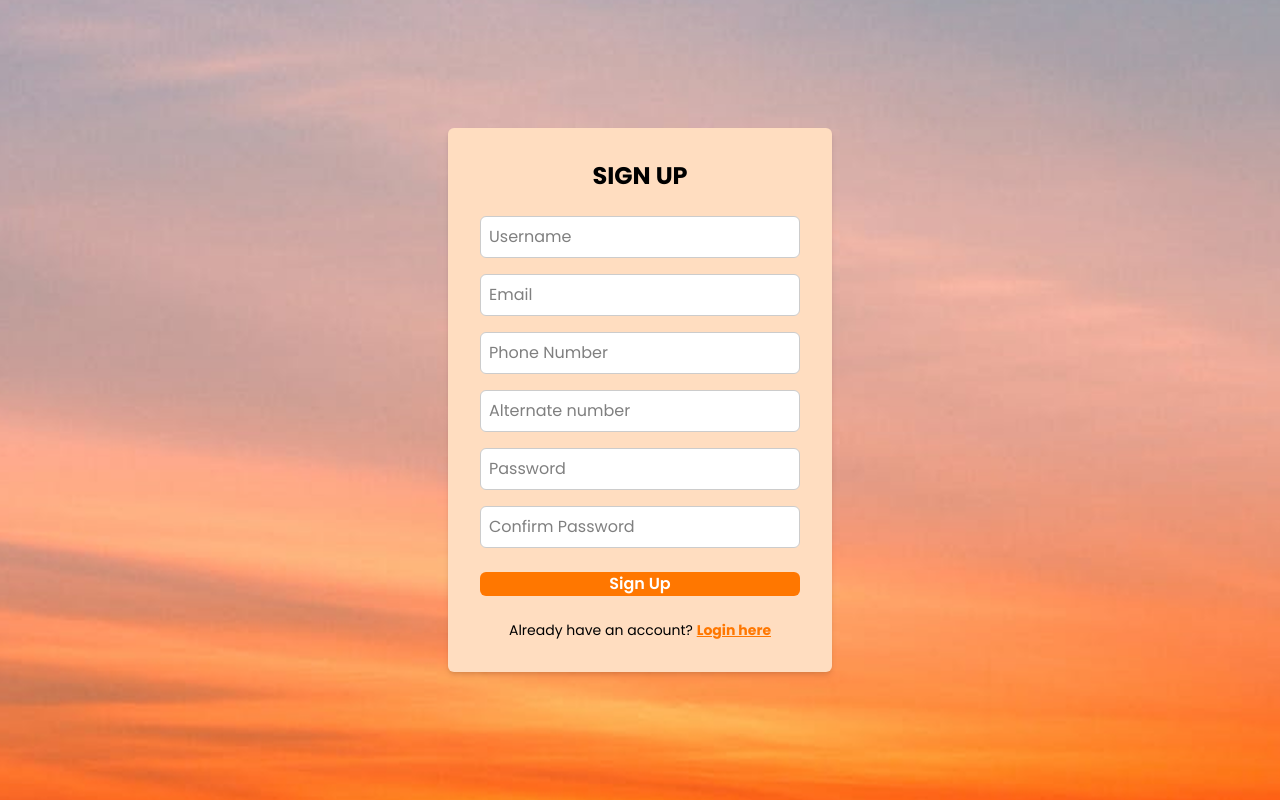
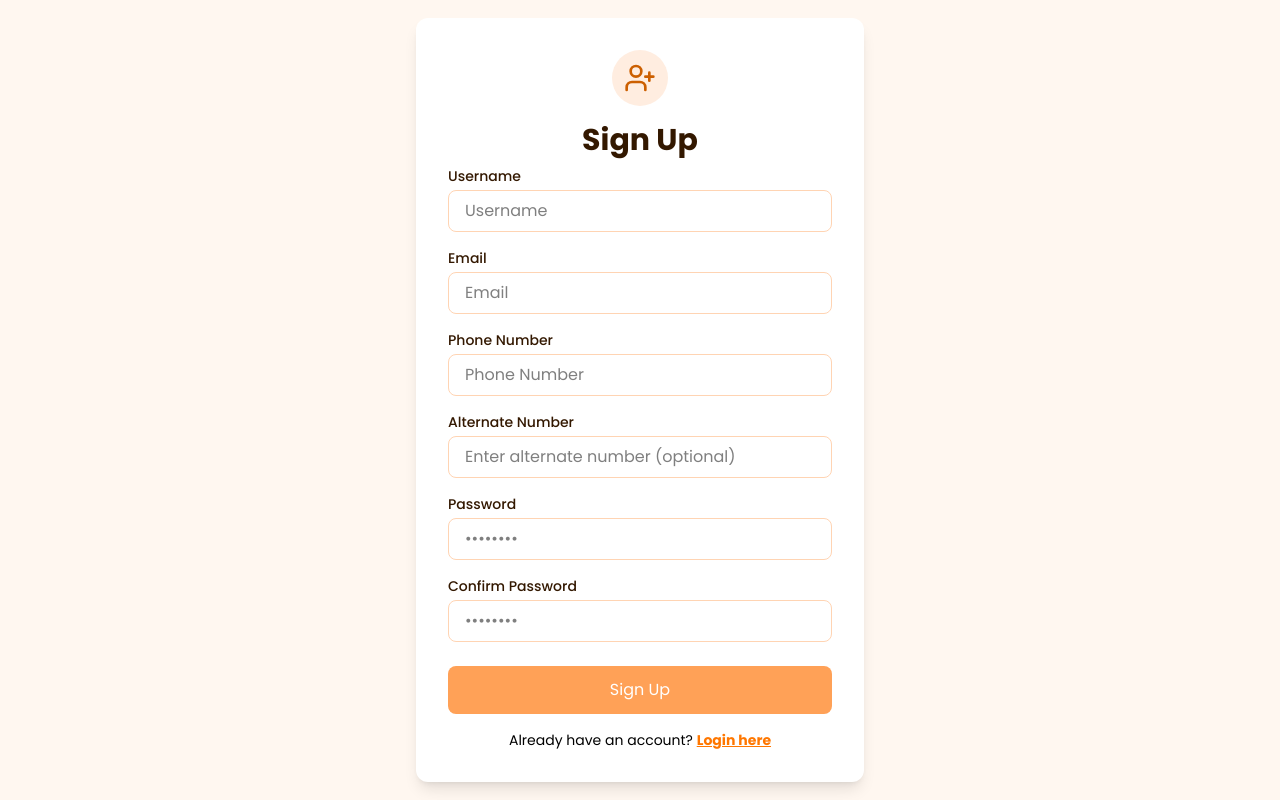
Before and after one commit to NSuryansh/Built_it, a React (Vite) app in the folder frontend/: page /signup in a window 1280 px wide. Built offline with nearby package versions, Linux system fonts and the light colour scheme.

Commit message:
Signup updated

```diff
--- a/frontend/src/App.jsx
+++ b/frontend/src/App.jsx
@@ -26,8 +26,6 @@ export default function App() {
     location.pathname === "/" ||
     location.pathname === "/stress" ||
     location.pathname === "/appointments" ||
-    location.pathname === "/login" ||
-    location.pathname === "/signup" ||
     location.pathname === "/book";
 
   return (
--- a/frontend/src/pages/Signup.jsx
+++ b/frontend/src/pages/Signup.jsx
@@ -1,9 +1,11 @@
 import React from "react";
 import { useState } from "react";
 import { useNavigate } from "react-router-dom";
+import { UserPlus } from "lucide-react";
 
 export default function SignUp() {
   const navigate = useNavigate();
+  const [error, setError] = useState([]);
 
   const [formData, setFormData] = useState({
     username: "",
@@ -32,6 +34,7 @@ export default function SignUp() {
 
     return keyPair;
   }
+
   async function exportKeyToPEM(key, type) {
     const exported = await crypto.subtle.exportKey("spki", key);
     const exportedAsBase64 = btoa(
@@ -40,6 +43,7 @@ export default function SignUp() {
 
     return `${exportedAsBase64.match(/.{1,64}/g)}`;
   }
+
   async function exportPrivateKeyToPEM(privateKey) {
     const exported = await crypto.subtle.exportKey("pkcs8", privateKey);
     const exportedAsBase64 = btoa(
@@ -48,6 +52,7 @@ export default function SignUp() {
 
     return `${exportedAsBase64.match(/.{1,64}/g)}`;
   }
+
   async function handleSignup() {
     const { username, email, mobile, password, altNo, confirmPassword } =
       formData;
@@ -89,94 +94,157 @@ export default function SignUp() {
   }
 
   return (
-    <div className="h-screen flex flex-col">
-      <div className="flex px-4 items-center justify-center h-full bg-[var(--background-image)] bg-cover bg-center">
-        <div className="bg-[var(--login-bg-peach)] w-96 p-8 rounded-md shadow-md">
-          <h1 className="text-2xl font-bold text-[var(--login-text-color)] mb-6 text-center">
-            SIGN UP
-          </h1>
+    <>
+      <div className="min-h-screen bg-[var(--custom-orange-50)] flex items-center justify-center p-4">
+        <div className="max-w-md w-full space-y-2 bg-[var(--custom-white)] p-8 rounded-xl shadow-lg">
+          <div className="text-center">
+            <div className="flex justify-center">
+              <div className="p-3 bg-[var(--custom-orange-100)] rounded-full">
+                <UserPlus className="h-8 w-8 text-[var(--custom-orange-600)]" />
+              </div>
+            </div>
+            <h2 className="mt-4 text-3xl font-bold text-[var(--custom-orange-900)]">
+              Sign Up
+            </h2>
+            {error && <p className="mt-2 text-red-600 text-sm">{error}</p>}
+          </div>
 
+          <form onSubmit={handleSignup}>
+            <div className="space-y-4">
+              <div>
+                <label
+                  htmlFor="username"
+                  className="block text-sm font-medium text-[var(--custom-orange-900)]"
+                >
+                  Username
+                </label>
                 <input
                   type="text"
                   name="username"
                   value={formData.username}
                   onChange={handleChange}
                   placeholder="Username"
-            className="w-full mb-4 p-2 border border-[var(--login-input-border)] bg-[var(--login-input-bg)]
-            rounded-md"
+                  id="username"
+                  className="mt-1 w-full px-4 py-2 border border-[var(--custom-orange-200)] rounded-lg focus:ring-2 focus:ring-[var(--custom-orange-500)] focus:border-transparent"
                   required
                 />
+              </div>
 
+              <div>
+                <label
+                  htmlFor="email"
+                  className="block text-sm font-medium text-[var(--custom-orange-900)]"
+                >
+                  Email
+                </label>
                 <input
                   type="email"
                   placeholder="Email"
                   name="email"
                   value={formData.email}
                   onChange={handleChange}
-            className="w-full mb-4 p-2 border border-[var(--login-input-border)] bg-[var(--login-input-bg)]
-            rounded-md"
+                  id="email"
+                  className="mt-1 w-full px-4 py-2 border border-[var(--custom-orange-200)] rounded-lg focus:ring-2 focus:ring-[var(--custom-orange-500)] focus:border-transparent"
+                  required
                 />
+              </div>
+
+              <div>
+                <label
+                  htmlFor="mobile"
+                  className="block text-sm font-medium text-[var(--custom-orange-900)]"
+                >
+                  Phone Number
+                </label>
                 <input
-            type="text"
+                  type="tel"
+                  id="mobile"
+                  name="mobile"
                   placeholder="Phone Number"
-            name="mobile"
                   value={formData.mobile}
                   onChange={handleChange}
-            className="w-full mb-4 p-2 border border-[var(--login-input-border)] bg-[var(--login-input-bg)]
-            rounded-md"
+                  className="mt-1 w-full px-4 py-2 border border-[var(--custom-orange-200)] rounded-lg focus:ring-2 focus:ring-[var(--custom-orange-500)] focus:border-transparent"
+                  required
                 />
+              </div>
 
+              <div>
+                <label
+                  htmlFor="altNo"
+                  className="block text-sm font-medium text-[var(--custom-orange-900)]"
+                >
+                  Alternate Number
+                </label>
                 <input
-            type="text"
-            placeholder="Alternate number"
+                  id="altNo"
+                  type="tel"
                   name="altNo"
                   value={formData.altNo}
                   onChange={handleChange}
-            className="w-full mb-4 p-2 border border-[var(--login-input-border)] bg-[var(--login-input-bg)]
-            rounded-md"
-            required
+                  className="mt-1 w-full px-4 py-2 border border-[var(--custom-orange-200)] rounded-lg focus:ring-2 focus:ring-[var(--custom-orange-500)] focus:border-transparent"
+                  placeholder="Enter alternate number (optional)"
                 />
+              </div>
 
+              <div>
+                <label
+                  htmlFor="password"
+                  className="block text-sm font-medium text-[var(--custom-orange-900)]"
+                >
+                  Password
+                </label>
                 <input
                   type="password"
-            placeholder="Password"
                   name="password"
                   value={formData.password}
                   onChange={handleChange}
-            className="w-full mb-4 p-2 border border-[var(--login-input-border)] bg-[var(--login-input-bg)]
-            rounded-md"
+                  id="password"
+                  className="mt-1 w-full px-4 py-2 border border-[var(--custom-orange-200)] rounded-lg focus:ring-2 focus:ring-[var(--custom-orange-500)] focus:border-transparent"
+                  placeholder="••••••••"
                   required
                 />
+              </div>
 
+              <div>
+                <label
+                  htmlFor="confirmPassword"
+                  className="block text-sm font-medium text-[var(--custom-orange-900)]"
+                >
+                  Confirm Password
+                </label>
                 <input
+                  id="confirmPassword"
                   type="password"
-            placeholder="Confirm Password"
                   name="confirmPassword"
                   value={formData.confirmPassword}
                   onChange={handleChange}
-            className="w-full mb-6 p-2 border border-[var(--login-input-border)] bg-[var(--login-input-bg)]
-            rounded-md"
+                  className="mt-1 w-full px-4 py-2 border border-[var(--custom-orange-200)] rounded-lg focus:ring-2 focus:ring-[var(--custom-orange-500)] focus:border-transparent"
+                  placeholder="••••••••"
                   required
                 />
+              </div>
+            </div>
 
             <button
               onClick={handleSignup}
-            className="w-full py- bg-[var(--login-button-orange)] text-[var(--login-button-text)]    font-semibold rounded-md hover:opacity-90 transition-opacity"
+              type="submit"
+              className="w-full mt-6 py-3 px-4 bg-[var(--custom-orange-400)] text-[var(--custom-white)] rounded-lg hover:bg-[var(--custom-orange-500)] transition-colors focus:outline-none focus:ring-2 focus:ring-[var(--custom-orange-500)] focus:ring-offset-2"
             >
               Sign Up
             </button>
+          </form>
 
-          <p className="mt-6 text-sm text-center text-[var(--login-text-color)]">
+          <p className="mt-4 text-sm text-center text-[var(--login-text-color)]">
             Already have an account?{" "}
             <a
               href="/login"
-              className="underline font-bold text-[var(--login-button-orange)]"
+              className="underline font-bold text-[var(--custom-primary-orange)]"
             >
               Login here
             </a>
           </p>
         </div>
       </div>
-    </div>
+    </>
   );
 }
```
Lines whose indentation alone changed are shown as unchanged.
